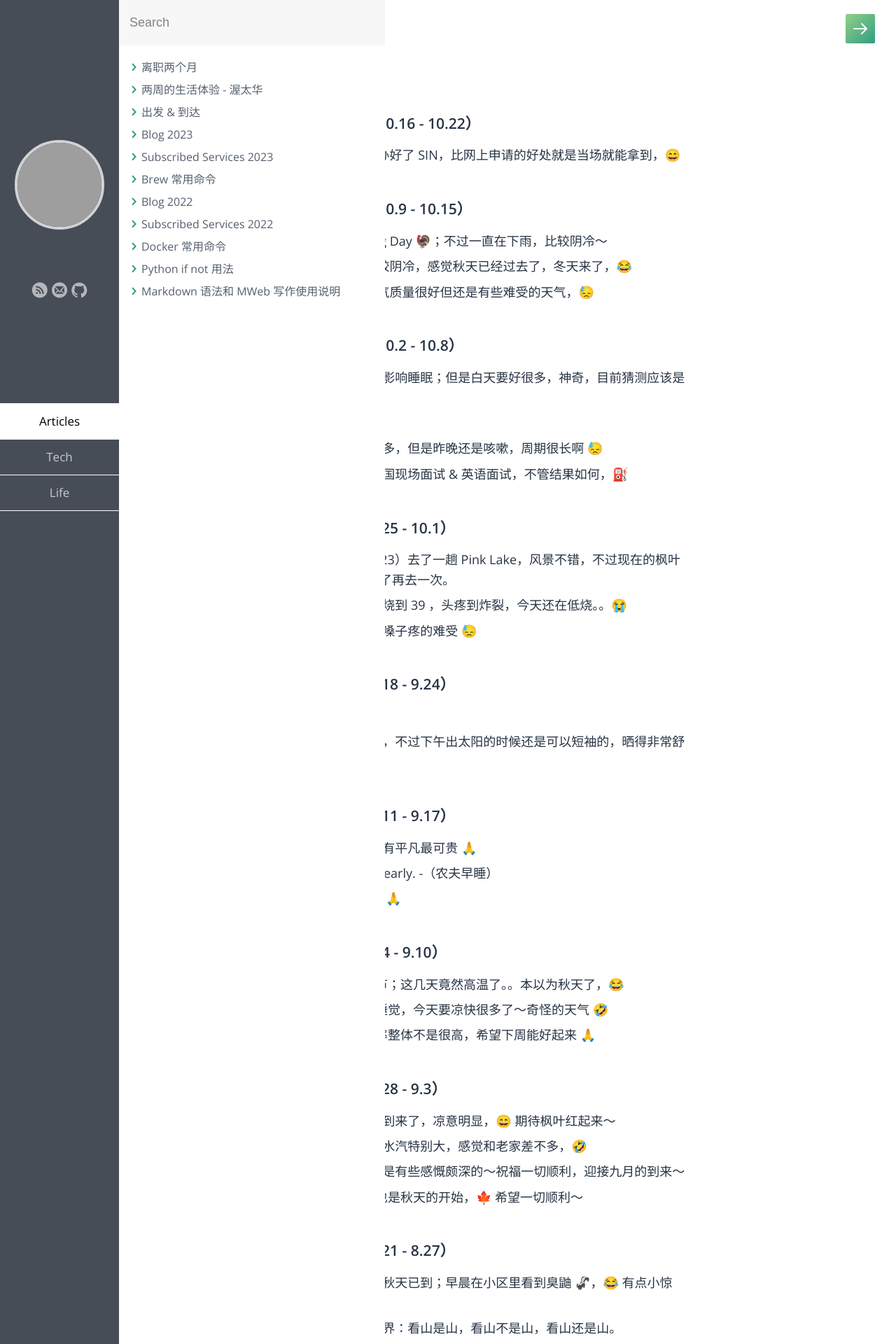
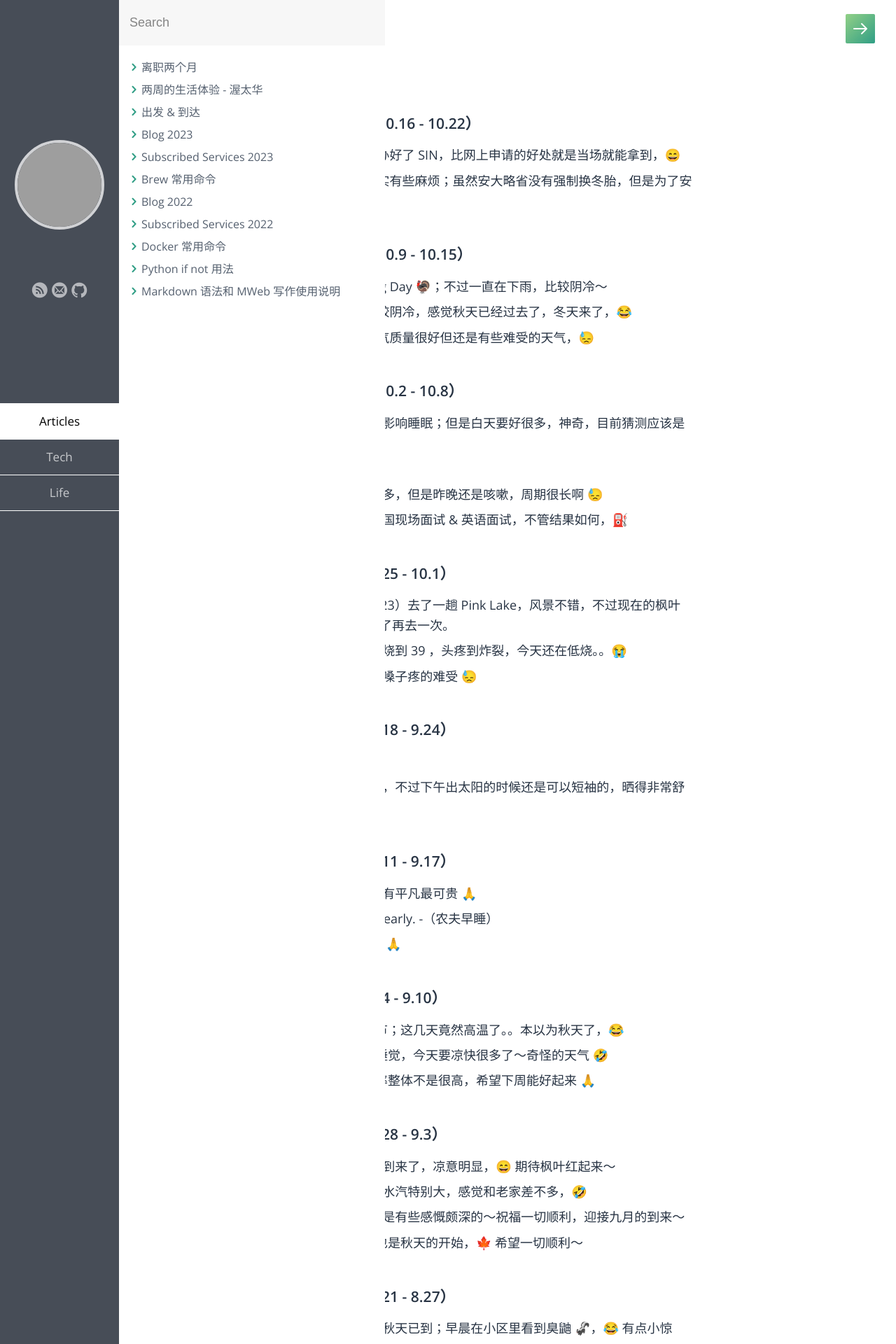
Before and after one commit to samxupeiran/samxupeiran.github.io, a Jekyll site: the page built from _posts/life/2023-01-03-my-blog.md, in a window 1280 px wide. Shown: the top 1920 px of the page at 70% size. Built offline with Jekyll 4.4.1, drawn with Linux system fonts in a browser that asks for light colours; some web fonts are replaced; some of the changed text lies outside the part shown; grey boxes are pictures that could not be loaded.

Commit message:
feat: add weekly blog 10.18

```diff
--- a/_posts/life/2023-01-03-my-blog.md
+++ b/_posts/life/2023-01-03-my-blog.md
@@ -8,6 +8,7 @@ tags: Blog
 
 - ### 2023 年 10 月 第 3 周（10.16 - 10.22）
      - 10.16 今天周一，去现场办好了 SIN，比网上申请的好处就是当场就能拿到，😄
+     - 10.18 最近在选冬胎，着实有些麻烦；虽然安大略省没有强制换冬胎，但是为了安全还是得换。
 
 - ### 2023 年 10 月 第 2 周（10.9 - 10.15）
      - 10.9 Happy Thanksgiving Day 🦃；不过一直在下雨，比较阴冷～
```
